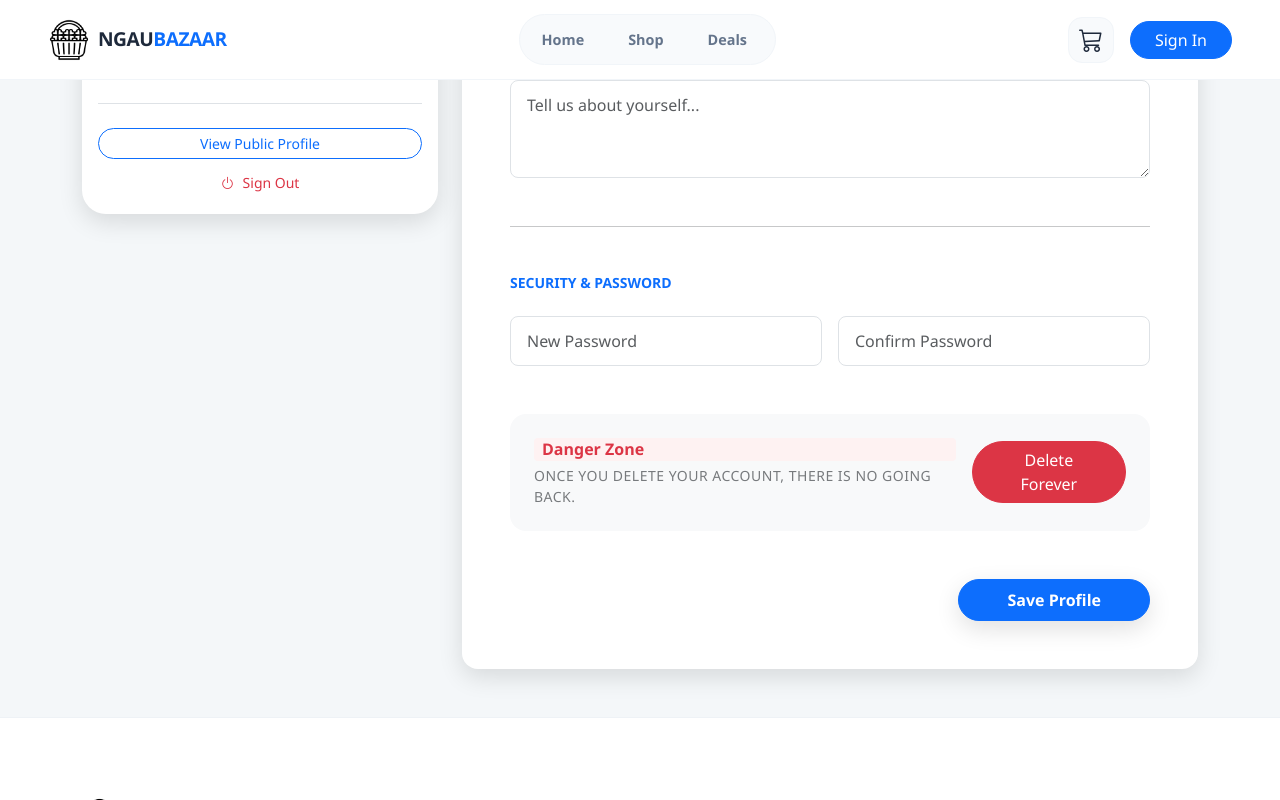
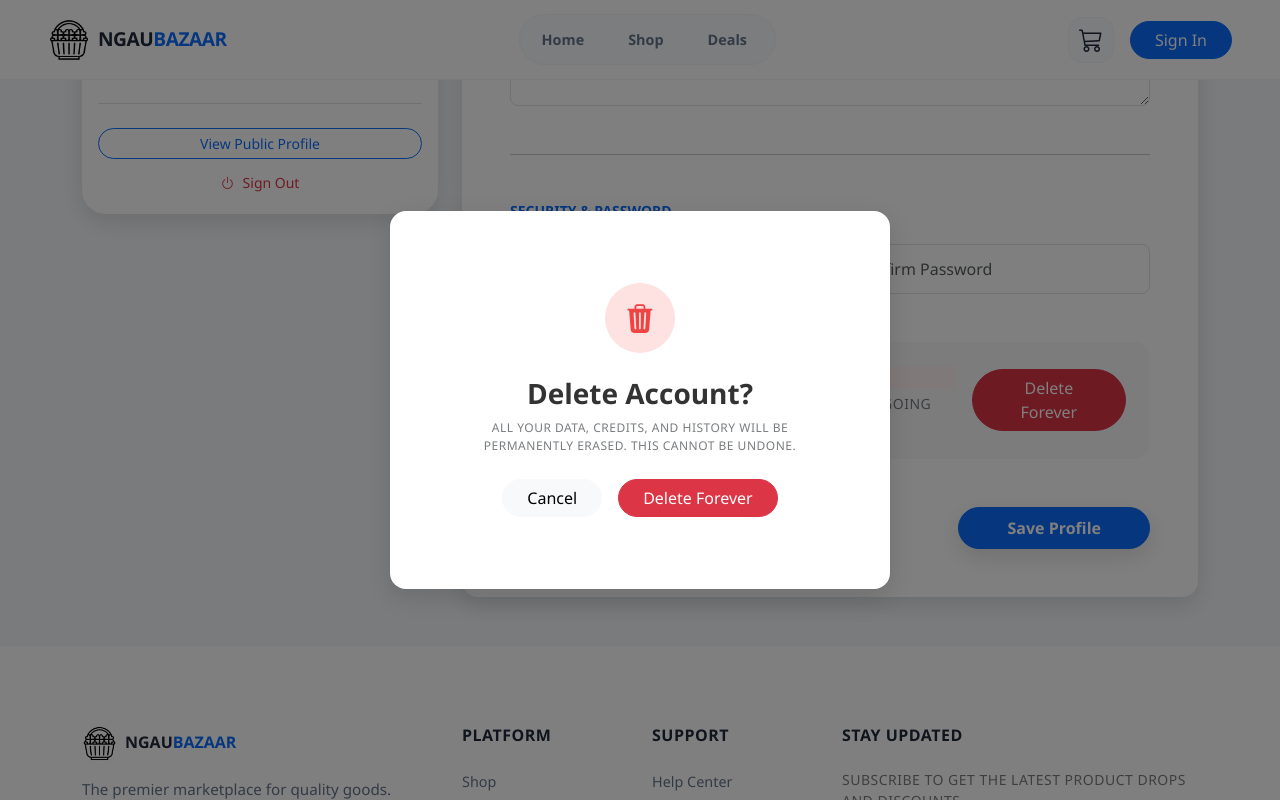
Before and after one commit to MIM-II-K/NGAU-Bazaar, a React (Vite) app in the folder frontend/: page /settings in a window 1280 px wide. Both pictures are taken after a click on the button "Delete Forever". Shown: the part 401-1201 px from the top of the page. Built offline with nearby package versions, Linux system fonts and the light colour scheme; no server answers.

Commit message:
update profile fixed

```diff
--- a/frontend/src/pages/admin/AccountSettings.jsx
+++ b/frontend/src/pages/admin/AccountSettings.jsx
@@ -79,9 +79,7 @@ const AccountSettings = () => {
     setLoading(true);
     try {
       await userApi.deleteProfile();
-      // After successful deletion, clear local storage and redirect
       logout();
-      // Note: logout() usually handles localStorage.clear() and navigation
     } catch (err) {
       setStatus({
         type: 'danger',
@@ -118,14 +116,13 @@ const AccountSettings = () => {
 
                 <h4 className="fw-bold mt-3 mb-1">{formData.username || 'Bazaar User'}</h4>
                 <p className="text-muted small mb-3">{formData.email}</p>
-                <Badge bg="soft-primary" className="text-primary rounded-pill px-3 mb-4">Verified Member</Badge>
+                <span className="badge bg-soft-primary text-primary rounded-pill px-3 mb-4">Verified Member</span>
 
                 <div className="d-flex justify-content-around border-top border-bottom py-3 mb-4">
                   <div><h6 className="mb-0 fw-bold">12</h6><small className="text-muted">Orders</small></div>
                   <div><h6 className="mb-0 fw-bold">4</h6><small className="text-muted">Reviews</small></div>
                   <Link to="/wishlist" className="text-decoration-none text-dark">
                     <div className="stat-item-hover transition-all">
-                      {/* Dynamic Count: Defaults to 0 and adds a 'pulse' if count increases */}
                       <h6 className="mb-0 fw-bold text-danger stat-number-pop">
                         {user?.wishlistCount ?? 0}
                       </h6>
@@ -194,13 +191,15 @@ const AccountSettings = () => {
                     <p className="small text-muted mb-0">Once you delete your account, there is no going back.</p>
                   </div>
                   <Button
+                    type="button" // Fix: Prevents form submission
                     variant="danger"
                     className="rounded-pill px-4"
-                    onClick={handleDeleteAccount} // Change from logout to handleDeleteAccount
+                    onClick={() => setShowDeleteModal(true)} // Fix: Opens modal instead of direct action
                     disabled={loading}
                   >
                     {loading ? <Spinner size="sm" /> : 'Delete Forever'}
-                  </Button></div>
+                  </Button>
+                </div>
 
                 <div className="text-end mt-5">
                   <Button type="submit" variant="primary" disabled={loading} className="px-5 py-2 rounded-pill shadow-lg fw-bold">
@@ -221,7 +220,14 @@ const AccountSettings = () => {
           <p className="text-muted mb-4">All your data, credits, and history will be permanently erased. This cannot be undone.</p>
           <div className="d-flex gap-3 justify-content-center">
             <Button variant="light" className="rounded-pill px-4" onClick={() => setShowDeleteModal(false)}>Cancel</Button>
-            <Button variant="danger" className="rounded-pill px-4" onClick={logout}>Delete Forever</Button>
+            <Button
+              variant="danger"
+              className="rounded-pill px-4"
+              onClick={handleDeleteAccount} // Fix: Calls the actual delete logic
+              disabled={loading}
+            >
+              {loading ? <Spinner size="sm" /> : 'Delete Forever'}
+            </Button>
           </div>
         </Modal.Body>
       </Modal>
```
